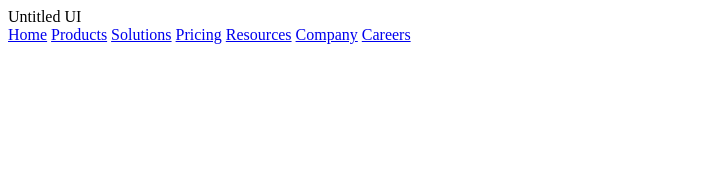
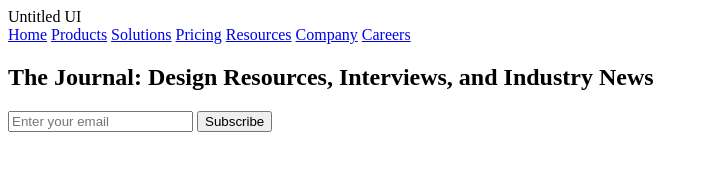
Before and after one commit to ItsThekra/design-journal-site, a plain HTML site: page index.html in a window 1280 px wide. Shown: the whole page, without its empty margins (0-708 px from the left). Drawn offline with Linux system fonts and the light colour scheme.

Commit message:
adding blog-header section

```diff
--- a/index.html
+++ b/index.html
@@ -21,5 +21,13 @@
             </div>
         </nav>
     </header>
+
+    <section class="blog-header">
+        <h1>The Journal: Design Resources, Interviews, and Industry News</h1>
+        <div class="subscribe">
+            <input type="email" placeholder="Enter your email" />
+            <button>Subscribe</button>
+        </div>
+    </section>
 </body>
 </html>
```
